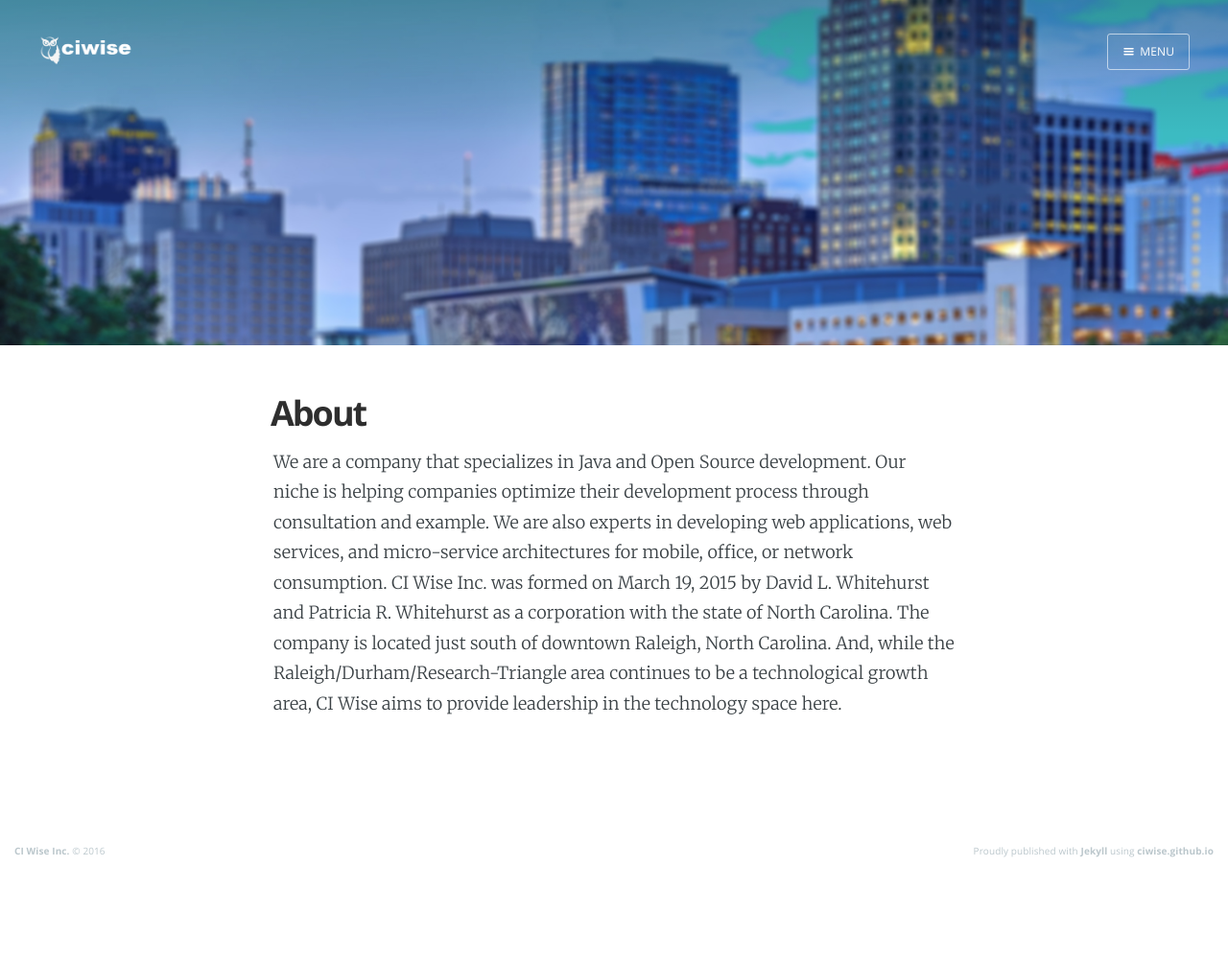
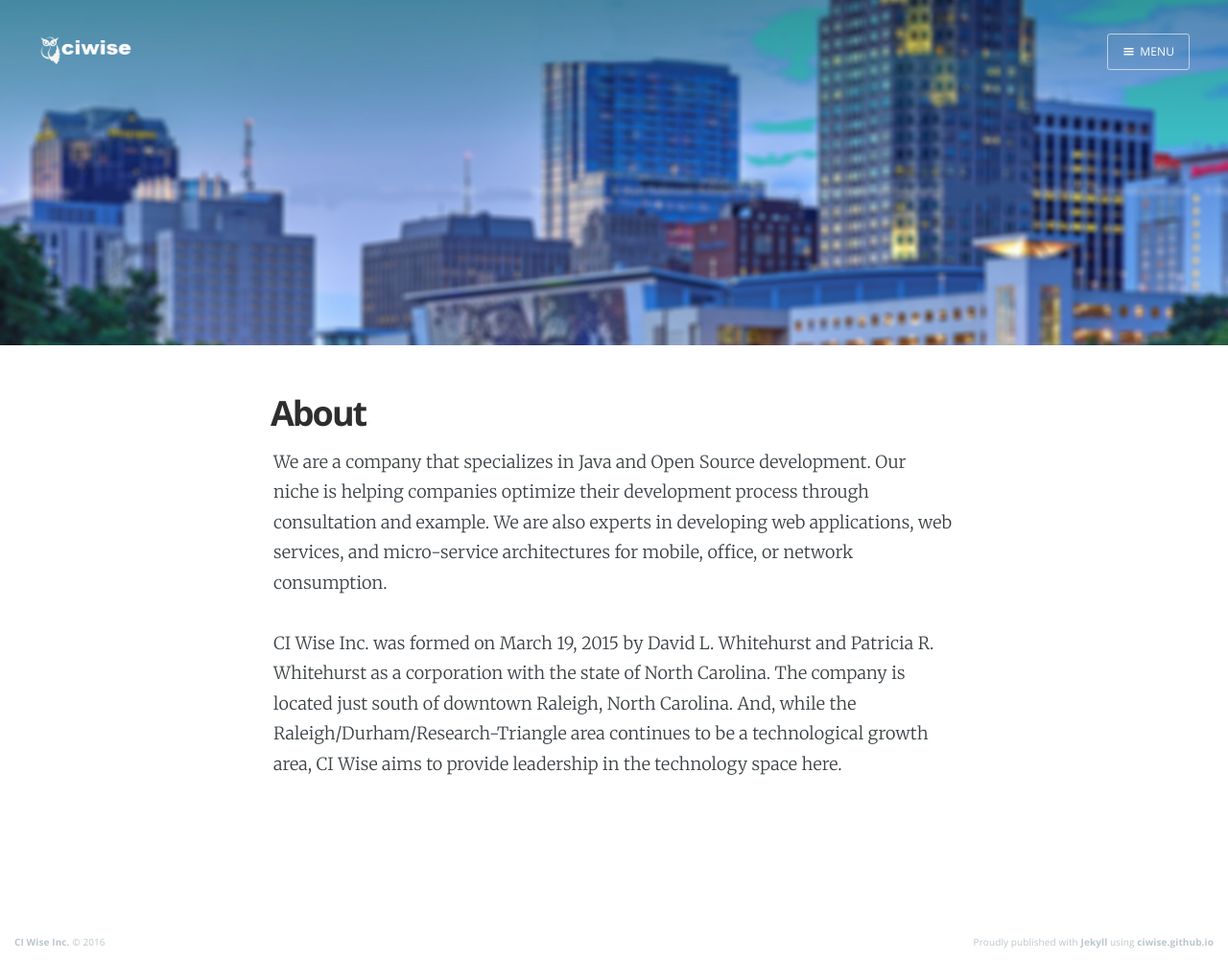
Before and after one commit to ciwise/ciwise.github.custom, a Jekyll site: the page built from about.html, in a window 1280 px wide. Shown: the whole page at 96% size. Built offline with Jekyll 4.4.1, drawn with Linux system fonts in a browser that asks for light colours; nearby versions of some CDN libraries; Markdown is read by kramdown in place of the engine named in the settings; before the commit the page ends 907 px from its top, so only the background shows below that.

Commit message:
added paragraph tags

```diff
--- a/about.html
+++ b/about.html
@@ -40,16 +40,16 @@ current: tag
         </header>
 
         <section class="post-content">
-
+<p>
 We are a company that specializes in Java and Open Source development. Our niche is helping companies
 optimize their development process through consultation and example. We are also experts in developing
 web applications, web services, and micro-service architectures for mobile, office, or network consumption.
-
+</p><p>
 CI Wise Inc. was formed on March 19, 2015 by David L. Whitehurst and Patricia R. Whitehurst as a
 corporation with the state of North Carolina. The company is located just south of downtown
 Raleigh, North Carolina. And, while the Raleigh/Durham/Research-Triangle area continues to be a
 technological growth area, CI Wise aims to provide leadership in the technology space here.
-
+</p>
 	</section>
 
     </article>
```
